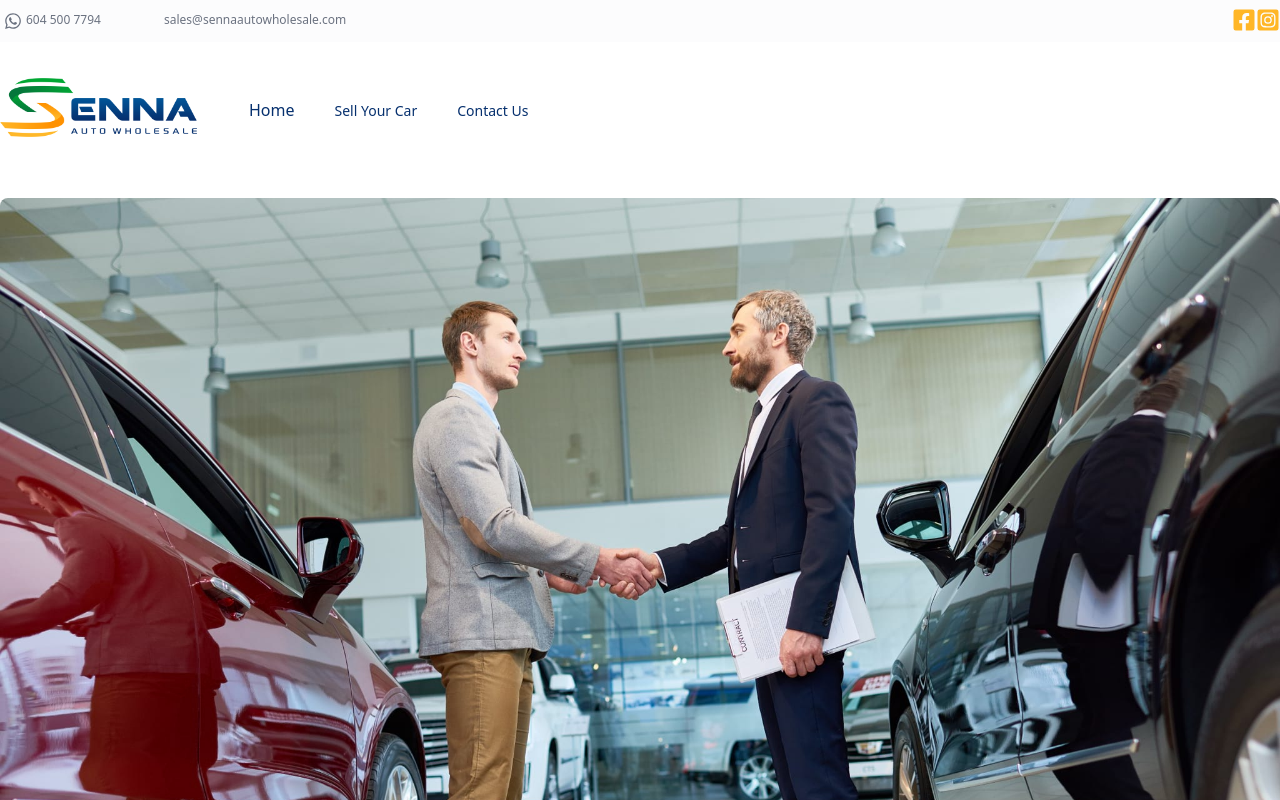
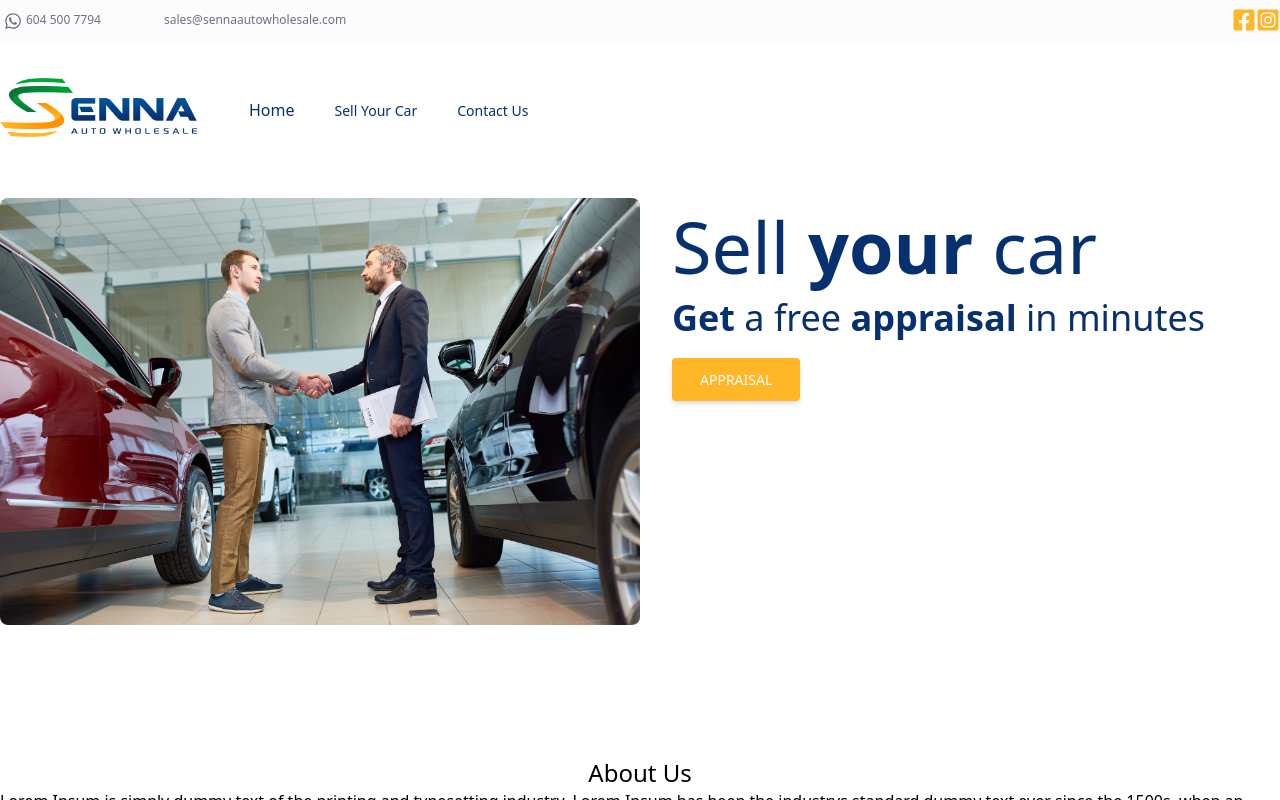
Before and after one commit to reginaldogomes/senna-auto-wholesale, a Next.js app: page / in a window 1280 px wide. Shown: the top 800 px of the page. Built offline with nearby package versions, Linux system fonts and the light colour scheme.

Commit message:
ajuste responsive

```diff
--- a/src/components/Index/Index.tsx
+++ b/src/components/Index/Index.tsx
@@ -6,8 +6,8 @@ const Index = () => {
         <>
             <div className="w-full flex flex-col flex-wrap">
                 <section className="container m-auto">
-                    <div className="flex flex-col md:flex-wrap mb-4">
-                        <div className="py-5">
+                    <div className="container flex flex-wrap lg:flex-nowrap mb-4">
+                        <div className="lg:w-1/2 py-5">
                             <img
                                 src="images/sell-your-car-web.jpg"
                                 className="max-w-full h-auto rounded-lg"
```
